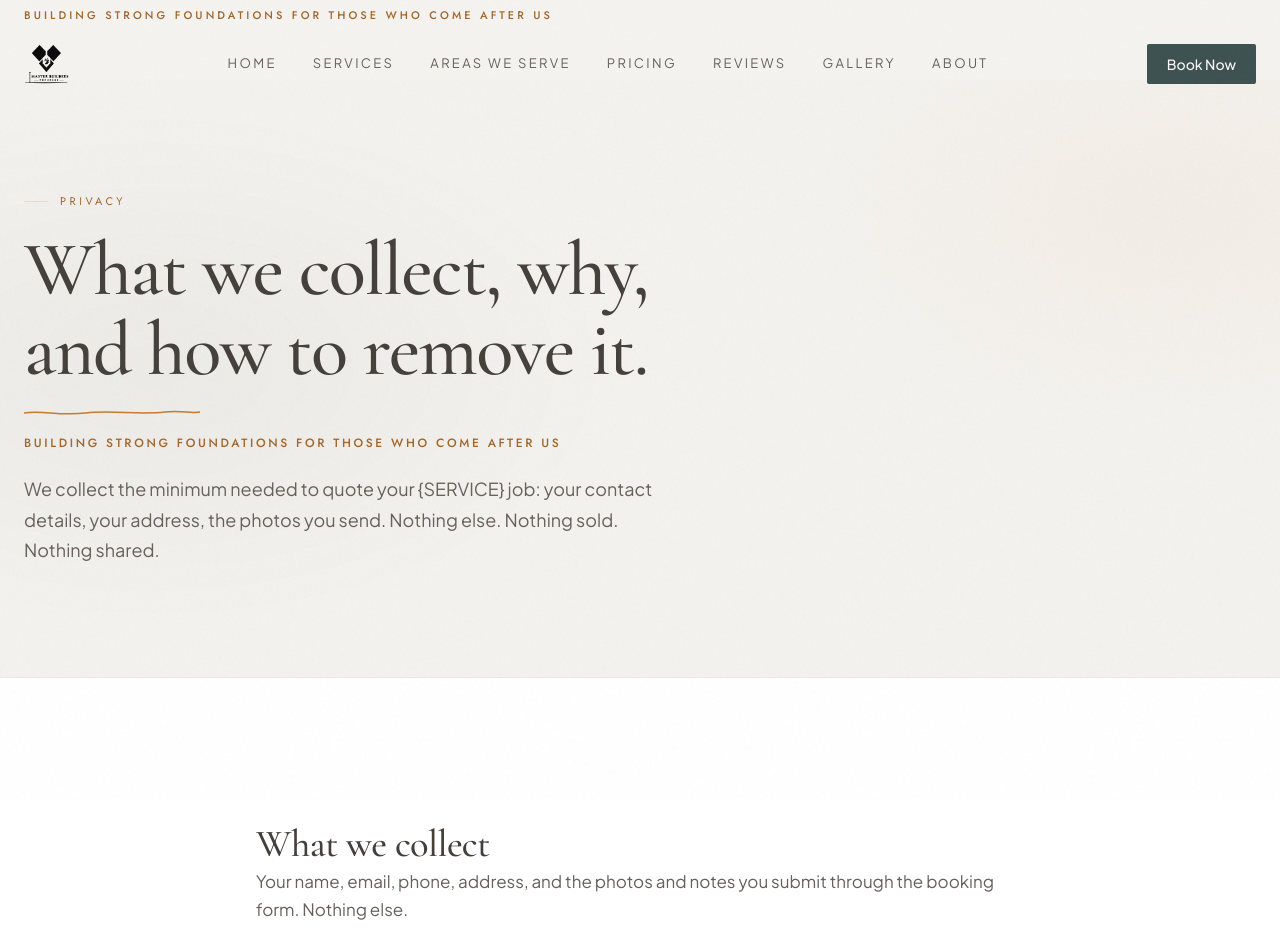
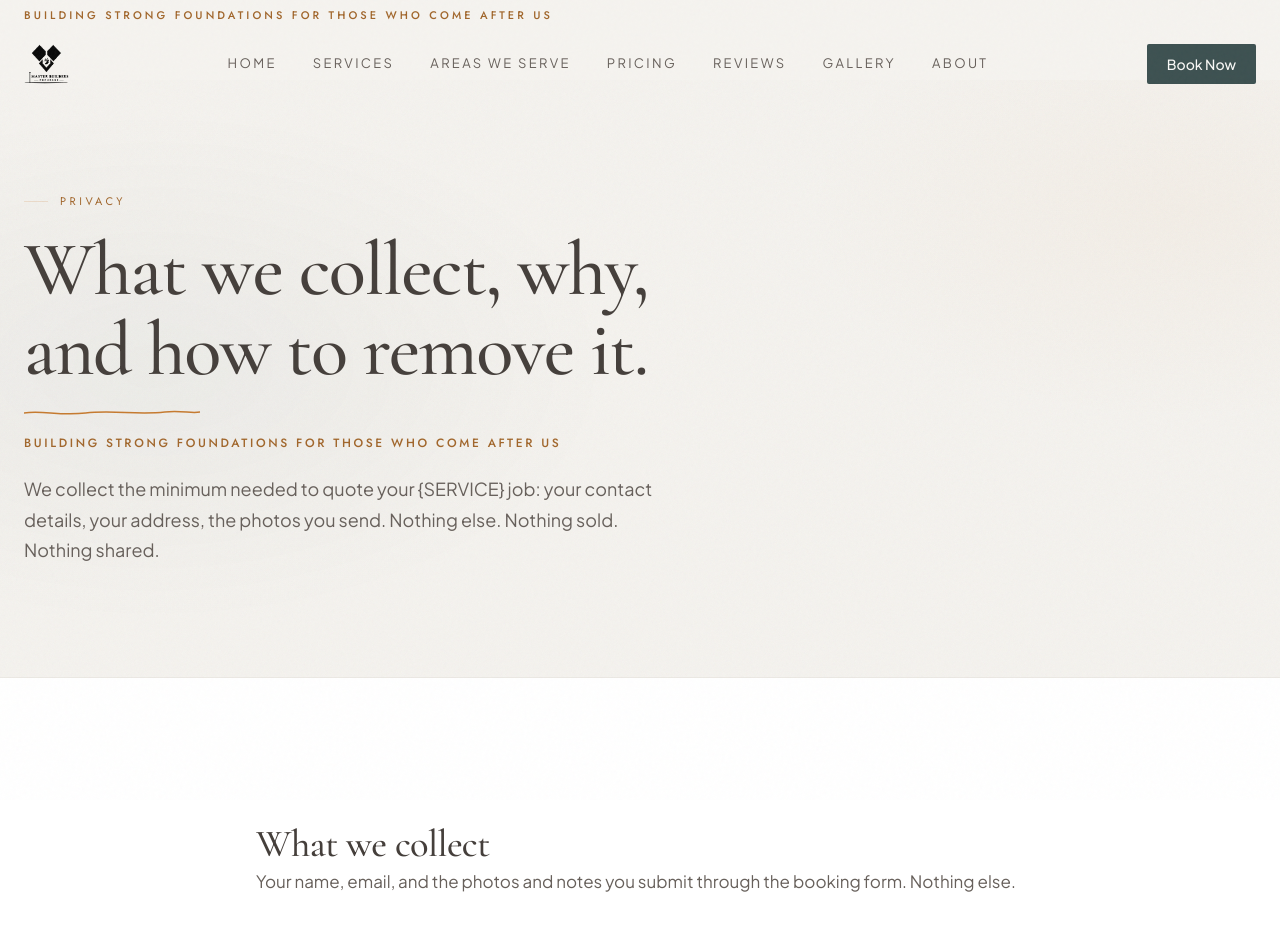
Before and after one commit to VeePo-Web/cochrane-master-builder-s-template, a React (Vite) app: page /privacy in a window 1280 px wide. Shown: the top 947 px of the page. Built offline with nearby package versions, Linux system fonts and the light colour scheme.

Commit message:
Changes
Co-authored-by: VeePo-Web <238777171+VeePo-Web@users.noreply.github.com>

```diff
--- a/src/pages/template/Privacy.tsx
+++ b/src/pages/template/Privacy.tsx
@@ -15,7 +15,7 @@ const Privacy = ({ onBookClick }: Props) => {
       <SectionFrame tone="paper" size="lg">
         <article className="prose prose-neutral mx-auto max-w-3xl text-graphite">
           <h2 className="font-display text-display-md text-charcoal">What we collect</h2>
-          <p>Your name, email, phone, address, and the photos and notes you submit through the booking form. Nothing else.</p>
+          <p>Your name, email, and the photos and notes you submit through the booking form. Nothing else.</p>
           <h2 className="mt-12 font-display text-display-md text-charcoal">Why</h2>
           <p>So we can produce a written {`{SERVICE}`} quote and contact you about it. No marketing automation. No third-party sale.</p>
           <h2 className="mt-12 font-display text-display-md text-charcoal">How to remove</h2>
```
